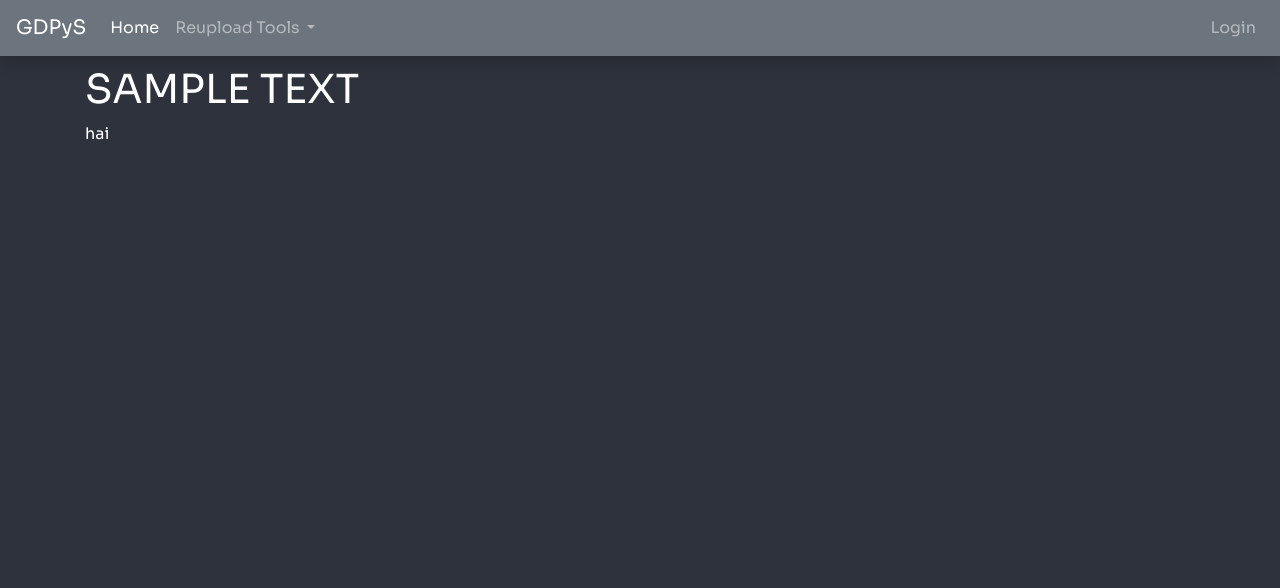
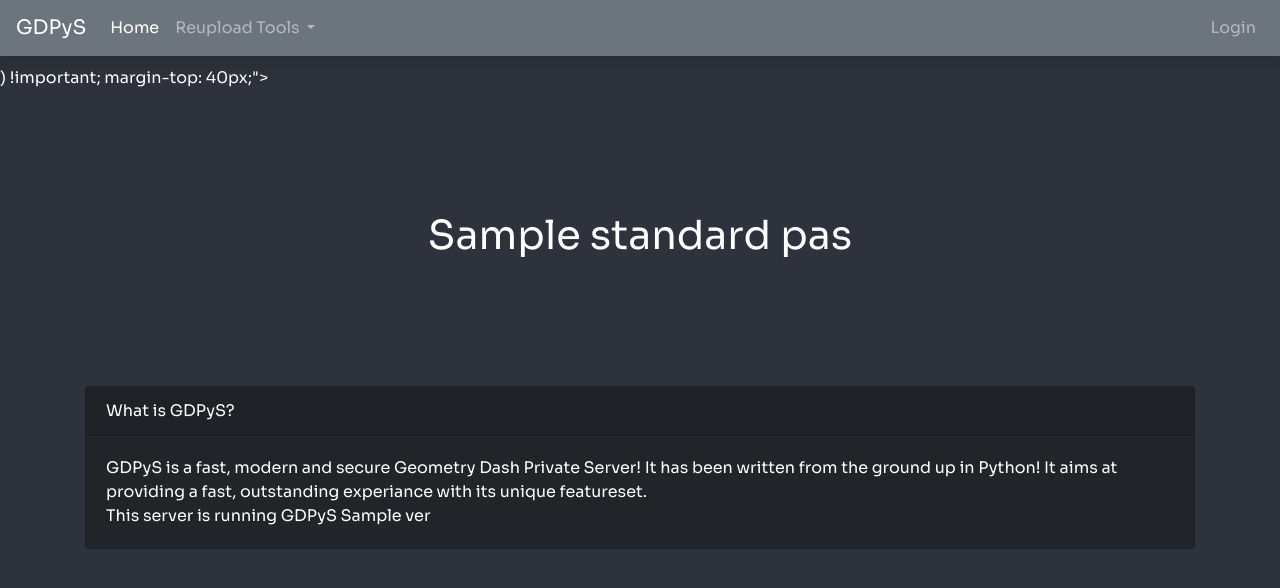
Before and after one commit to RealistikDash/GDPyS, a Flask app: template templates/home.html in a window 1280 px wide. Shown: the top 588 px of the page. Run offline with Flask 2, Linux system fonts and the light colour scheme; the template is opened without the code that fills it: most values are stand-ins (such as "Sample title", 1, 10 or a date in 2020); parts of the project's set-up code (start-up, migrations or seed data) failed here and were passed over; some libraries are stand-ins or nearby versions.

Commit message:
web desgning

```diff
--- a/Enums.py
+++ b/constants.py
@@ -16,3 +16,5 @@
 ModSuggestLevel = 2 << 12
 ModBanUser = 2 << 13
 ModSetDaily = 2 << 14
+
+__version__ = "InDev"
--- a/functions.py
+++ b/functions.py
@@ -13,7 +13,7 @@
 import urllib.parse
 import bcrypt
 from threading import Thread
-from Enums import *
+from constants import *
 import string
 from logger import logger
 from datetime import datetime, timedelta
--- a/main.py
+++ b/main.py
@@ -6,6 +6,7 @@
 from plugin import add_plugins
 from plugins.gdpys.bridge import Bridge
 from migrations import ImportGDPySDatabase
+from constants import __version__
 
 bridge = Bridge()
 app = Flask(__name__)
@@ -263,7 +264,7 @@
 
 @ToolBlueprint.route("/")
 def HomeToolRoute():
-    return render_template("home.html", session=session, title = "Home")
+    return render_template("home.html", session=session, title = "Home", ver=__version__)
 
 @ToolBlueprint.route("/login", methods=["GET", "POST"])
 def ToolsLoginRoute():
--- a/static/css/GDPyS.css
+++ b/static/css/GDPyS.css
@@ -37,3 +37,28 @@
 .dropdown-item {
    color: white;
 }
+
+.circular {
+   border-radius: 50%;
+}
+
+.masthead {
+   height: 100vh;
+   min-height: 200px;
+   max-height: 300px;
+   background-size: cover;
+   background-position: center;
+   background-repeat: no-repeat;
+   margin-bottom: 20px;
+}
+
+.Hometext {
+   margin-top: 50px;
+   margin-bottom: 50px;
+}
+
+.FitBgImage {
+   background-position: center;
+   background-size: cover;
+   background-repeat: no-repeat;
+}
--- a/templates/base.html
+++ b/templates/base.html
@@ -11,6 +11,12 @@
         <!--CSS IMPORTS-->
         <link rel="stylesheet" href="https://stackpath.bootstrapcdn.com/bootstrap/4.5.0/css/bootstrap.min.css" integrity="sha384-9aIt2nRpC12Uk9gS9baDl411NQApFmC26EwAOH8WgZl5MYYxFfc+NcPb1dKGj7Sk" crossorigin="anonymous">
         <link rel="stylesheet" href="/static/css/GDPyS.css">
+        <!--
+        META
+        ETAM
+        TAME
+        AMET
+        -->
         {% block head %}{% endblock %}
     </head>
     <body>
@@ -54,6 +60,16 @@
             </button>
         </div>
         {% endif %}
+        <header class="masthead" style="background: linear-gradient(90deg,#000, #00000000,#000), url({% block image %}{% endblock %}) !important; margin-top: 40px;">
+            <div class="container h-100">
+                <div class="row h-100 align-items-center">
+                    <div class="col-12 text-center">
+                        <h1 class="font-weight-light PageName">{{ StandardPass['PageTitle'] }}</h1>
+                        <!--<p class="lead">RealistikDash was here</p>-->
+                    </div>
+                </div>
+            </div>
+        </header>
         <div class="container">
             {% block content %}{% endblock %}
         </div>
--- a/templates/home.html
+++ b/templates/home.html
@@ -1,5 +1,15 @@
 {% extends "base.html" %}
+
+{% block image %}<img src="https://images.wallpapersden.com/image/download/night-mountains-summer-illustration_65051_1280x720.jpg"></img>{% endblock %}
+
 {% block content %}
-<h1>SAMPLE TEXT</h1>
-hai
+<div class="card">
+    <div class="card-header">
+        What is GDPyS?
+    </div>
+    <div class="card-body">
+        GDPyS is a fast, modern and secure Geometry Dash Private Server! It has been written from the ground up in Python! It aims at providing a fast, outstanding experiance with its unique featureset.<br>
+        This server is running GDPyS {{ ver }}
+    </div>
+</div>
 {% endblock %}
```
